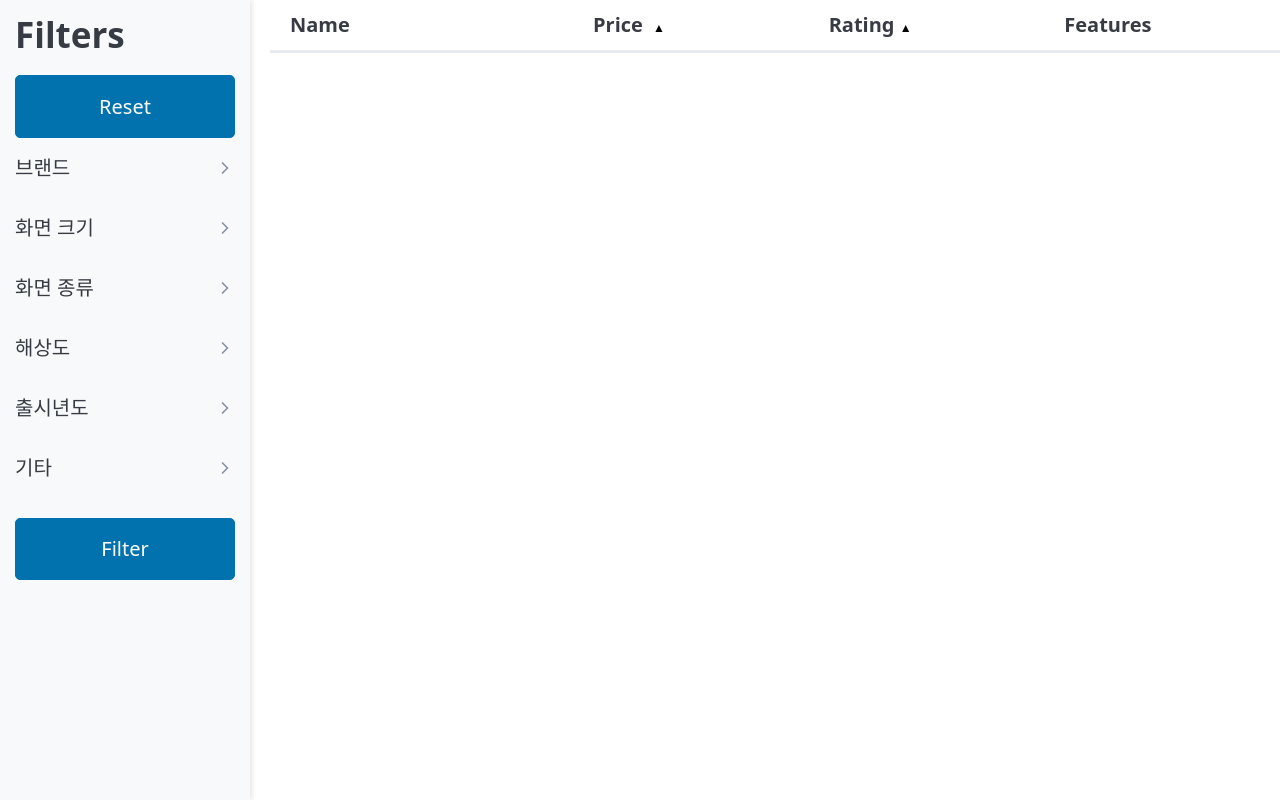
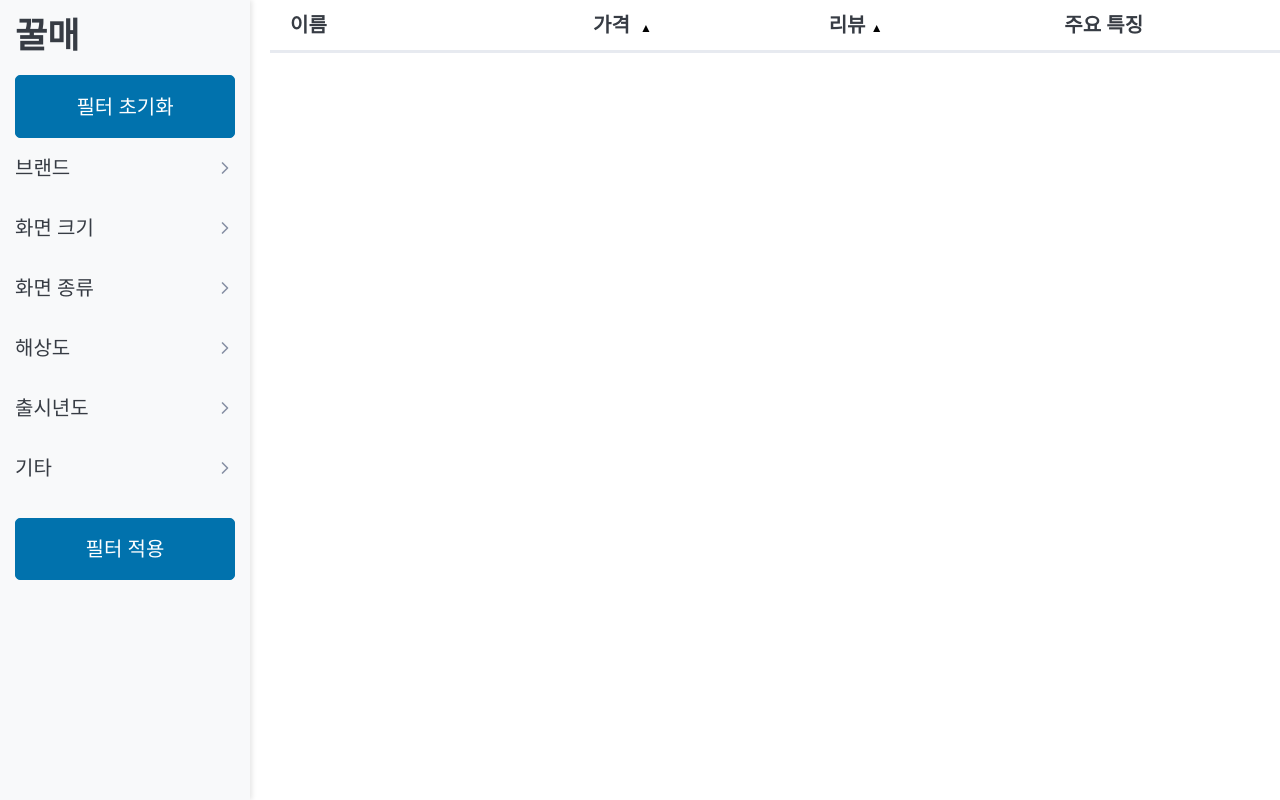
Before and after one commit to suganglive/coupangman, a Flask app: page / in a window 1280 px wide. Run offline with Flask 3, Linux system fonts and the light colour scheme; lists and menus that the app fills with data are empty; parts of the project's set-up code (start-up, migrations or seed data) failed here and were passed over; some libraries are stand-ins or nearby versions.

Commit message:
requirements

```diff
--- a/app/static/css/style.css
+++ b/app/static/css/style.css
@@ -133,3 +133,6 @@ th.product-name {
   display: flex;
   align-items: center;
 }
+/* .reset-filter {
+  text-align: right;
+} */
--- a/app/templates/index.html
+++ b/app/templates/index.html
@@ -16,13 +16,17 @@
   </head>
   <body>
     <aside class="sidebar">
-      <h2>Filters</h2>
+      <h2>꿀매</h2>
       <form
         method="GET"
         action="{{ url_for('main.index') }}"
         onsubmit="concatenateAll()"
       >
-        <input type="button" value="Reset" onclick="resetAllCheckboxes()" />
+        <input
+          type="button"
+          value="필터 초기화"
+          onclick="resetAllCheckboxes()"
+        />
         <fieldset>
           <details>
             <summary>브랜드</summary>
@@ -217,7 +221,6 @@
           id="releaseYearInput"
           value=""
         />
-
         <fieldset>
           <details>
             <summary>기타</summary>
@@ -247,7 +250,8 @@
         </fieldset>
         <input type="hidden" name="other" id="otherInput" value="" />
 
-        <input type="submit" value="Filter" />
+        <input type="submit" value="필터 적용" />
+        <!-- <a onclick="resetAllCheckboxes()" class="reset-filter">필터 초기화</a> -->
       </form>
     </aside>
     <div class="main-content">
@@ -255,14 +259,14 @@
         <table>
           <thead>
             <tr>
-              <th scope="col" class="product-name">Name</th>
+              <th scope="col" class="product-name">이름</th>
               <th scope="col" id="price-header" class="sortable">
-                Price <span id="price-sort-icon"></span>
+                가격 <span id="price-sort-icon"></span>
               </th>
               <th scope="col" id="rating-header" class="sortable">
-                Rating <span id="rating-sort-icon"></span>
+                리뷰 <span id="rating-sort-icon"></span>
               </th>
-              <th scope="col">Features</th>
+              <th scope="col">주요 특징</th>
             </tr>
           </thead>
           <tbody>
@@ -294,8 +298,10 @@
                       ><br />
                       {% for feature in product.features %} {% if
                       feature.feature_code == 1 and feature.value != "" %}
-                      <span class="feature-button">{{ feature.value }}</span>{%
-                      if not loop.last %} {% endif %} {% endif %}{% endfor %}
+                      <span class="feature-button {{ feature.value }}"
+                        >{{ feature.value }}</span
+                      >{% if not loop.last %} {% endif %} {% endif %}{% endfor
+                      %}
                     </a>
                   </div>
                 </div>
```
Also changed, not shown: requirements.txt (added, +253 -0 lines).
